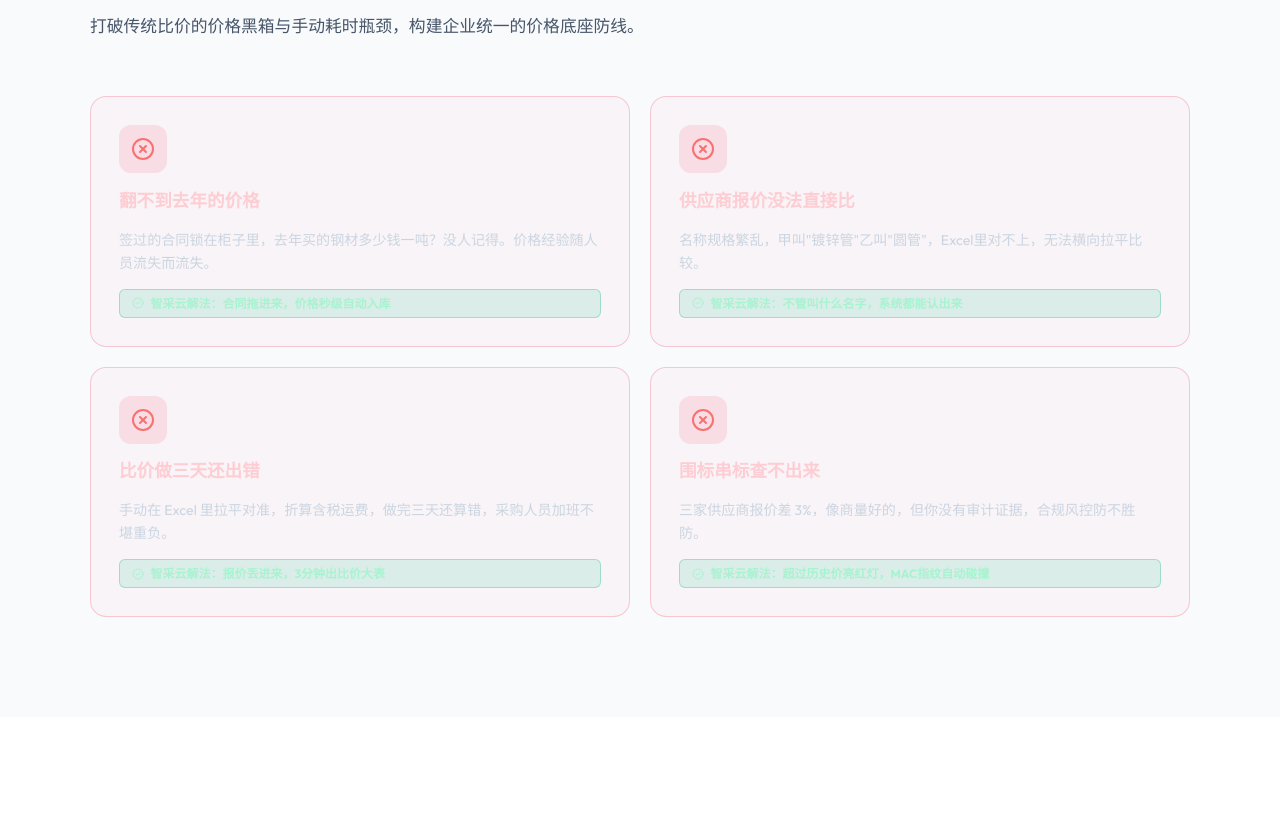
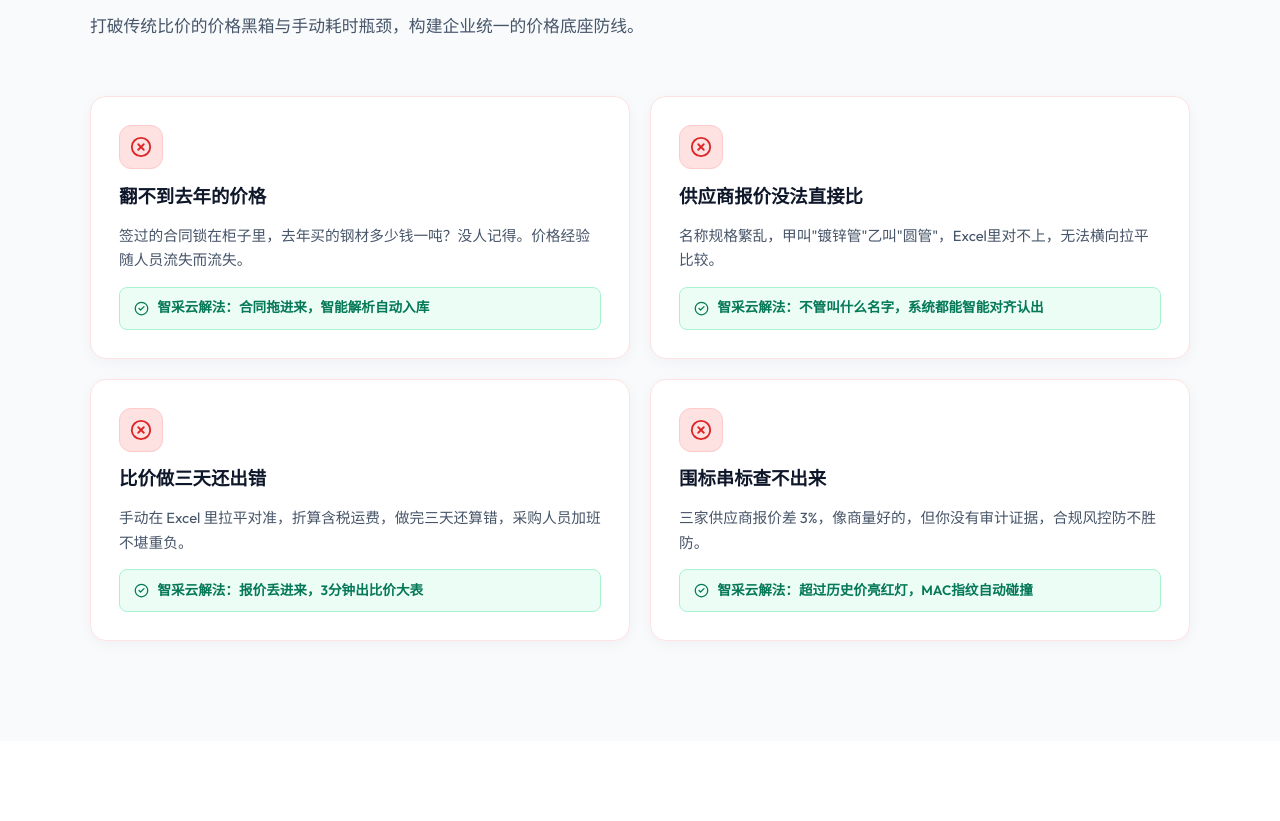
Before and after one commit to anong8090/anong8090.github.io, a plain HTML site: page zhicai/index.html in a window 1280 px wide. Shown: the part 1601-2422 px from the top of the page. Drawn offline with nearby package versions, Linux system fonts and the light colour scheme.

Commit message:
fix(zhicai): 优化采购部四大头疼事浅色卡片对比度与文字清晰度

```diff
--- a/zhicai/index.html
+++ b/zhicai/index.html
@@ -409,29 +409,59 @@
             gap: 1.25rem;
         }
         .pain-card {
+            background: #FFFFFF;
+            border: 1px solid #FEE2E2;
+            border-radius: var(--radius-card);
+            padding: 1.75rem;
             display: flex;
             flex-direction: column;
-            gap: 0.85rem;
+            gap: 0.9rem;
+            box-shadow: 0 4px 16px rgba(15, 23, 42, 0.04);
+            transition: all var(--transition);
+        }
+        .pain-card:hover {
+            border-color: #FECACA;
+            transform: translateY(-4px);
+            box-shadow: 0 12px 28px rgba(225, 29, 72, 0.08);
         }
         .pain-icon {
-            width: 48px; height: 48px;
+            width: 44px; height: 44px;
             border-radius: 12px;
+            background: #FEE2E2;
+            color: #DC2626;
+            border: 1px solid #FECACA;
             display: flex;
             align-items: center;
             justify-content: center;
             flex-shrink: 0;
         }
-        .pain-card h3 { font-size: 1.1rem; font-weight: 700; }
-        .pain-card p { font-size: 0.88rem; color: var(--text-2); line-height: 1.65; }
+        .pain-card h3 {
+            font-size: 1.15rem;
+            font-weight: 700;
+            color: #0F172A;
+            line-height: 1.4;
+        }
+        .pain-card p {
+            font-size: 0.92rem;
+            color: #475569;
+            line-height: 1.65;
+        }
         .pain-loss {
             display: inline-flex;
             align-items: center;
-            gap: 0.4rem;
-            padding: 0.25rem 0.75rem;
-            border-radius: 6px;
-            font-size: 0.75rem;
-            font-weight: 700;
+            gap: 0.5rem;
+            padding: 0.6rem 0.9rem;
+            border-radius: 8px;
+            font-size: 0.85rem;
+            font-weight: 600;
+            background: #ECFDF5;
+            color: #047857;
+            border: 1px solid #A7F3D0;
             margin-top: auto;
+        }
+        .pain-loss i {
+            color: #059669;
+            flex-shrink: 0;
         }
 
         /* ========================================================
@@ -991,47 +1021,47 @@
             <p class="section-desc reveal reveal-delay-2">打破传统比价的价格黑箱与手动耗时瓶颈，构建企业统一的价格底座防线。</p>
         </div>
         <div class="pain-grid">
-            <div class="card pain-card reveal" style="border-color: rgba(244,63,94,0.25); background: rgba(244,63,94,0.03);">
-                <div class="pain-icon" style="background:rgba(244,63,94,0.12);">
-                    <i data-lucide="x-circle" style="width:24px;height:24px;color:#F87171;"></i>
-                </div>
-                <h3 style="color:#FECDD3;">翻不到去年的价格</h3>
-                <p style="color:#CBD5E1;">签过的合同锁在柜子里，去年买的钢材多少钱一吨？没人记得。价格经验随人员流失而流失。</p>
-                <span class="pain-loss" style="background:rgba(16,185,129,0.12);color:#A7F3D0;border:1px solid rgba(16,185,129,0.3);">
-                    <i data-lucide="check-circle-2" style="width:12px;height:12px;"></i>
-                    智采云解法：合同拖进来，价格秒级自动入库
+            <div class="card pain-card reveal">
+                <div class="pain-icon">
+                    <i data-lucide="x-circle" style="width:22px;height:22px;"></i>
+                </div>
+                <h3>翻不到去年的价格</h3>
+                <p>签过的合同锁在柜子里，去年买的钢材多少钱一吨？没人记得。价格经验随人员流失而流失。</p>
+                <span class="pain-loss">
+                    <i data-lucide="check-circle-2" style="width:15px;height:15px;"></i>
+                    智采云解法：合同拖进来，智能解析自动入库
                 </span>
             </div>
-            <div class="card pain-card reveal reveal-delay-1" style="border-color: rgba(244,63,94,0.25); background: rgba(244,63,94,0.03);">
-                <div class="pain-icon" style="background:rgba(244,63,94,0.12);">
-                    <i data-lucide="x-circle" style="width:24px;height:24px;color:#F87171;"></i>
-                </div>
-                <h3 style="color:#FECDD3;">供应商报价没法直接比</h3>
-                <p style="color:#CBD5E1;">名称规格繁乱，甲叫"镀锌管"乙叫"圆管"，Excel里对不上，无法横向拉平比较。</p>
-                <span class="pain-loss" style="background:rgba(16,185,129,0.12);color:#A7F3D0;border:1px solid rgba(16,185,129,0.3);">
-                    <i data-lucide="check-circle-2" style="width:12px;height:12px;"></i>
-                    智采云解法：不管叫什么名字，系统都能认出来
+            <div class="card pain-card reveal reveal-delay-1">
+                <div class="pain-icon">
+                    <i data-lucide="x-circle" style="width:22px;height:22px;"></i>
+                </div>
+                <h3>供应商报价没法直接比</h3>
+                <p>名称规格繁乱，甲叫"镀锌管"乙叫"圆管"，Excel里对不上，无法横向拉平比较。</p>
+                <span class="pain-loss">
+                    <i data-lucide="check-circle-2" style="width:15px;height:15px;"></i>
+                    智采云解法：不管叫什么名字，系统都能智能对齐认出
                 </span>
             </div>
-            <div class="card pain-card reveal reveal-delay-2" style="border-color: rgba(244,63,94,0.25); background: rgba(244,63,94,0.03);">
-                <div class="pain-icon" style="background:rgba(244,63,94,0.12);">
-                    <i data-lucide="x-circle" style="width:24px;height:24px;color:#F87171;"></i>
-                </div>
-                <h3 style="color:#FECDD3;">比价做三天还出错</h3>
-                <p style="color:#CBD5E1;">手动在 Excel 里拉平对准，折算含税运费，做完三天还算错，采购人员加班不堪重负。</p>
-                <span class="pain-loss" style="background:rgba(16,185,129,0.12);color:#A7F3D0;border:1px solid rgba(16,185,129,0.3);">
-                    <i data-lucide="check-circle-2" style="width:12px;height:12px;"></i>
+            <div class="card pain-card reveal reveal-delay-2">
+                <div class="pain-icon">
+                    <i data-lucide="x-circle" style="width:22px;height:22px;"></i>
+                </div>
+                <h3>比价做三天还出错</h3>
+                <p>手动在 Excel 里拉平对准，折算含税运费，做完三天还算错，采购人员加班不堪重负。</p>
+                <span class="pain-loss">
+                    <i data-lucide="check-circle-2" style="width:15px;height:15px;"></i>
                     智采云解法：报价丢进来，3分钟出比价大表
                 </span>
             </div>
-            <div class="card pain-card reveal reveal-delay-3" style="border-color: rgba(244,63,94,0.25); background: rgba(244,63,94,0.03);">
-                <div class="pain-icon" style="background:rgba(244,63,94,0.12);">
-                    <i data-lucide="x-circle" style="width:24px;height:24px;color:#F87171;"></i>
-                </div>
-                <h3 style="color:#FECDD3;">围标串标查不出来</h3>
-                <p style="color:#CBD5E1;">三家供应商报价差 3%，像商量好的，但你没有审计证据，合规风控防不胜防。</p>
-                <span class="pain-loss" style="background:rgba(16,185,129,0.12);color:#A7F3D0;border:1px solid rgba(16,185,129,0.3);">
-                    <i data-lucide="check-circle-2" style="width:12px;height:12px;"></i>
+            <div class="card pain-card reveal reveal-delay-3">
+                <div class="pain-icon">
+                    <i data-lucide="x-circle" style="width:22px;height:22px;"></i>
+                </div>
+                <h3>围标串标查不出来</h3>
+                <p>三家供应商报价差 3%，像商量好的，但你没有审计证据，合规风控防不胜防。</p>
+                <span class="pain-loss">
+                    <i data-lucide="check-circle-2" style="width:15px;height:15px;"></i>
                     智采云解法：超过历史价亮红灯，MAC指纹自动碰撞
                 </span>
             </div>
```
